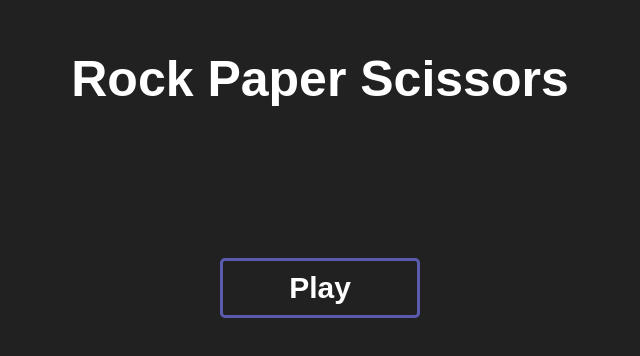
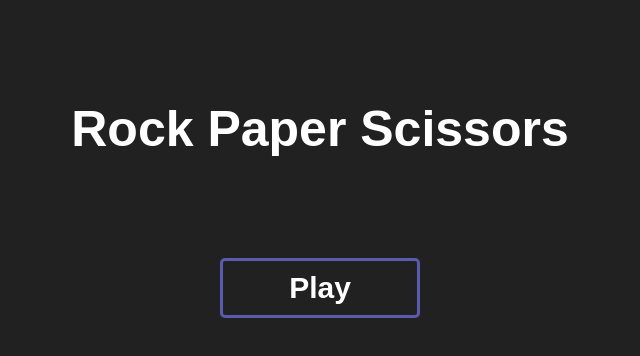
Before and after one commit to borakemec/odin-rps, a plain HTML site: page index.html in a window 1280 px wide. Shown: the part 150-506 px from the top of the page, without its empty margins (320-960 px from the left). Drawn offline with Linux system fonts and the light colour scheme.

Commit message:
Update index.html

```diff
--- a/index.html
+++ b/index.html
@@ -4,24 +4,28 @@
     <meta charset="UTF-8">
     <title>Rock Paper Scissors</title>
     <style>
+        * {
+            margin: 0;
+            padding: 0;
+        }
+
         html, body{
             background-color: rgb(33, 33, 33);
-            margin: 0;
-            padding: 0;
             height: 100%;
             width: 100%;
-            text-align: center;
+            display: flex;
+            flex-direction: column;
+            align-items: center;
+            gap: 100px;
         }
         h1 {
             font-family: Arial;
             color: white;
             font-size: 50px;
             font-weight: bold;
-            margin-top: 200px;
-            margin-bottom: 150px;
+            margin-top: 250px;
         }
         input {
-            margin: auto;
             background-color: rgb(33, 33, 33);
             color: white;
             border: 3px #5a5aae solid;
```
